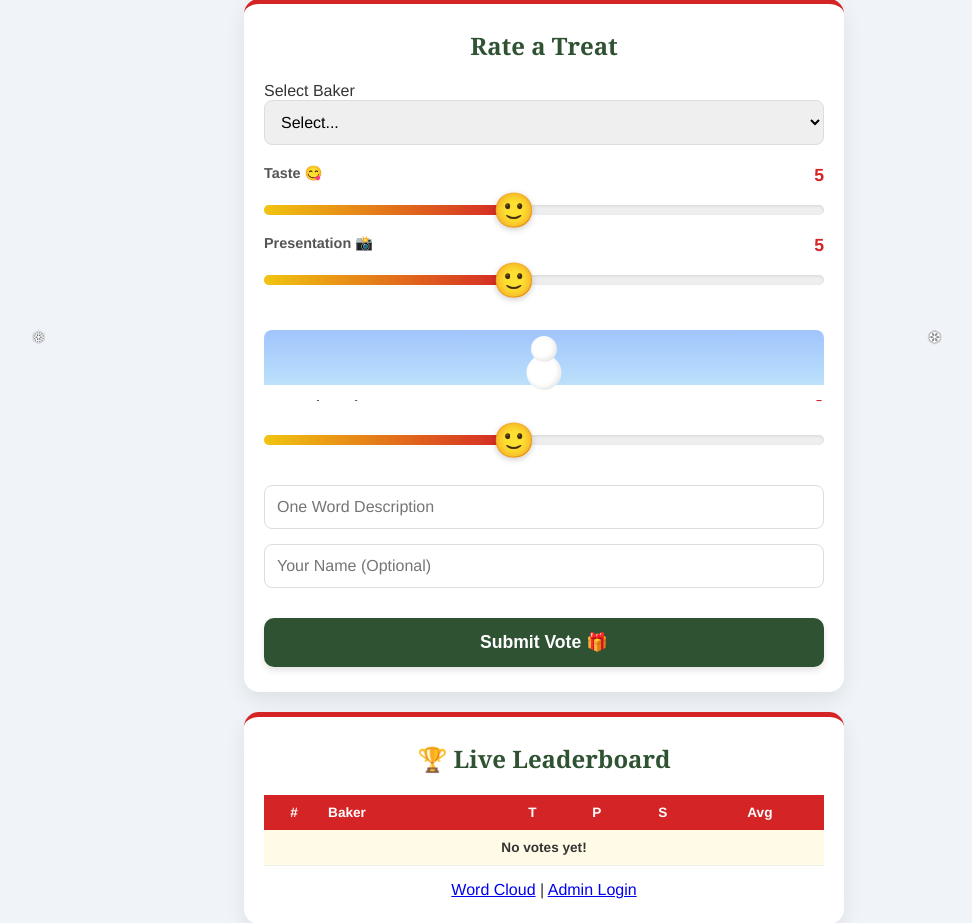
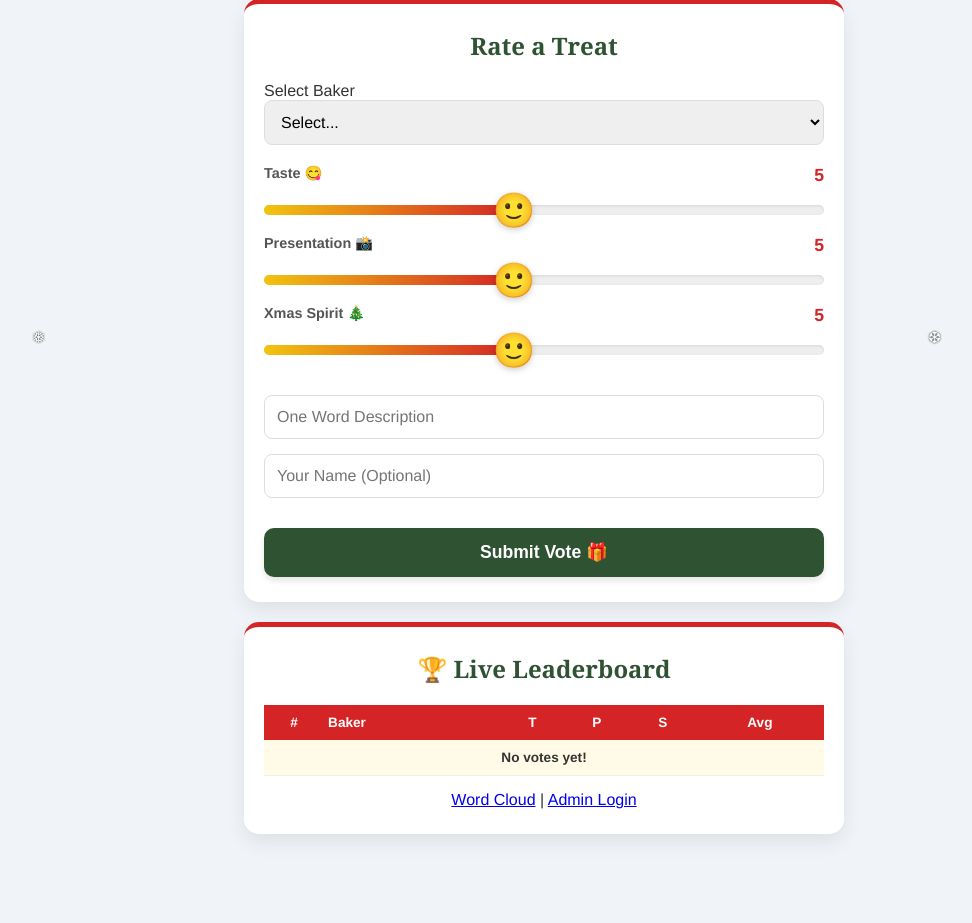
Before and after one commit to DJRivas/2025_CHRISTMAS_APP_NEW, a Flask app: page / in a window 1280 px wide. Shown: the part 85-1008 px from the top of the page, without its empty margins (96-1068 px from the left). After the commit the page ends 923 px from the top, so only its background shows below. Run offline with Flask 3, Linux system fonts and the light colour scheme; data that the repository does not hold is empty.

Commit message:
Add files via upload

```diff
--- a/app.py
+++ b/app.py
@@ -1,8 +1,8 @@
 import os, uuid, sqlite3, json
 from flask import Flask, render_template, request, jsonify, g, make_response, redirect, url_for, session
 
-# We use a new table name to avoid conflicts with the old 1-5 constraint
-TABLE_NAME = "ratings_v2"
+# UNIQUE TABLE NAME TO ENSURE FRESH DB
+TABLE_NAME = "ratings_v7"
 DATABASE = os.environ.get("DATABASE_URL", "ratings.db")
 SECRET_KEY = os.environ.get("SECRET_KEY", "santa-secret-key")
 ADMIN_PASSWORD = os.environ.get("ADMIN_PASSWORD", "Julian")
@@ -22,13 +22,11 @@
     return DEFAULT_ENTRANTS
 
 def save_entrants(names):
-    # Filter out empty lines
-    clean_names = [n.strip() for n in names if n.strip()]
+    clean = [n.strip() for n in names if n.strip()]
     try:
         with open(DATA_FILE, 'w') as f:
-            json.dump(clean_names, f)
-    except Exception as e:
-        print(f"Error saving entrants: {e}")
+            json.dump(clean, f)
+    except: pass
 
 def get_db():
     db = getattr(g, "_db", None)
@@ -41,7 +39,6 @@
 def init_db():
     with app.app_context():
         db = get_db()
-        # Create new table with 1-10 constraint
         db.execute(f"""
             CREATE TABLE IF NOT EXISTS {TABLE_NAME}(
                 id INTEGER PRIMARY KEY AUTOINCREMENT,
@@ -81,15 +78,17 @@
         s = int(data.get("spirit"))
         judge = (data.get("judge") or "").strip()[:50]
         one_word = (data.get("one_word") or "").strip().split()[0][:20]
+
+        # Device ID Fallback
         device_id = request.cookies.get("device_id")
+        if not device_id: device_id = data.get("fingerprint", str(uuid.uuid4()))
 
-        # Validation
+        # Check Limits
         if not (1 <= t <= 10 and 1 <= p <= 10 and 1 <= s <= 10):
             return jsonify({"ok": False, "error": "Ratings must be 1-10"}), 400
+
     except Exception as e:
-        return jsonify({"ok": False, "error": "Bad data"}), 400
-
-    if not (0 <= idx < len(load_entrants())): return jsonify({"ok": False}), 400
+        return jsonify({"ok": False, "error": f"Bad Data: {str(e)}"}), 400
 
     try:
         db = get_db()
@@ -139,15 +138,17 @@
 
 @app.route("/api/words")
 def api_words():
-    entrants = load_entrants()
-    db = get_db()
-    rows = db.execute(f"SELECT entrant_index, LOWER(one_word) as w, COUNT(*) as c FROM {TABLE_NAME} WHERE one_word != '' GROUP BY entrant_index, LOWER(one_word) ORDER BY c DESC").fetchall()
-    out = {}
-    for r in rows:
-        idx = r["entrant_index"]
-        if idx < len(entrants):
-            out.setdefault(entrants[idx], []).append({"word": r["w"], "count": r["c"]})
-    return jsonify(out)
+    try:
+        entrants = load_entrants()
+        db = get_db()
+        rows = db.execute(f"SELECT entrant_index, LOWER(one_word) as w, COUNT(*) as c FROM {TABLE_NAME} WHERE one_word != '' GROUP BY entrant_index, LOWER(one_word) ORDER BY c DESC").fetchall()
+        out = {}
+        for r in rows:
+            idx = r["entrant_index"]
+            if idx < len(entrants):
+                out.setdefault(entrants[idx], []).append({"word": r["w"], "count": r["c"]})
+        return jsonify(out)
+    except: return jsonify({})
 
 @app.route("/admin", methods=["GET", "POST"])
 def admin():
@@ -156,19 +157,17 @@
             session["is_admin"] = True
             return redirect(url_for("admin"))
         return render_template("admin_login.html", error="Bad Password")
+
     if not session.get("is_admin"): return render_template("admin_login.html")
 
-    # Pass entrants as a string for the textarea
     entrants_str = "\n".join(load_entrants())
     return render_template("admin_dashboard.html", entrants_str=entrants_str)
 
 @app.route("/admin/update_names", methods=["POST"])
 def update_names():
     if not session.get("is_admin"): return redirect(url_for("admin"))
-    # Split textarea by lines
-    raw_text = request.form.get("names_block", "")
-    new_names = raw_text.splitlines()
-    save_entrants(new_names)
+    raw = request.form.get("names_block", "")
+    save_entrants(raw.splitlines())
     return redirect(url_for("admin"))
 
 @app.route("/admin/reset", methods=["POST"])
--- a/static/styles.css
+++ b/static/styles.css
@@ -23,26 +23,10 @@
 
 input[type=range] { -webkit-appearance: none; width: 100%; height: 40px; background: transparent; position: absolute; z-index: 10; margin: 0; cursor: pointer; top:0; }
 input[type=range]::-webkit-slider-thumb { -webkit-appearance: none; height: 40px; width: 40px; background: transparent; }
+
 .track { position: absolute; top: 50%; left: 0; width: 100%; height: 10px; background: #eee; border-radius: 5px; transform: translateY(-50%); z-index: 1; pointer-events: none; box-shadow: inset 0 1px 3px rgba(0,0,0,0.1); }
 .track-fill { position: absolute; top: 0; left: 0; height: 100%; width: 0%; background: linear-gradient(90deg, var(--gold), var(--red)); border-radius: 5px; z-index: 2; transition: width 0.1s; }
 .thumb-emoji { position: absolute; top: 50%; left: 0; width: 40px; height: 40px; font-size: 34px; line-height: 40px; text-align: center; transform: translate(-50%, -50%); z-index: 5; pointer-events: none; transition: left 0.1s; filter: drop-shadow(0 2px 3px rgba(0,0,0,0.2)); }
-
-/* Animations Areas */
-.anim-box { height: 70px; position: relative; overflow: hidden; margin-bottom: -20px; z-index: 1; border-radius: 8px 8px 0 0; }
-
-/* Snowman Builder Animation */
-#snowman-scene { background: linear-gradient(to bottom, #a1c4fd 0%, #c2e9fb 100%); }
-#snow-ground { position: absolute; bottom: 0; width: 100%; height: 15px; background: white; }
-#snowman-wrap { position: absolute; bottom: 10px; left: 50%; transform: translateX(-50%); width: 60px; height: 80px; pointer-events: none; }
-.sb { background: white; border-radius: 50%; position: absolute; left: 50%; transform: translateX(-50%); box-shadow: inset -2px -2px 5px rgba(0,0,0,0.1); transition: all 0.3s cubic-bezier(0.34, 1.56, 0.64, 1); opacity: 0; scale: 0; bottom: 0; }
-.sb.base { width: 35px; height: 35px; z-index: 1; }
-.sb.mid { width: 26px; height: 26px; bottom: 28px; z-index: 2; }
-.sb.head { width: 20px; height: 20px; bottom: 48px; z-index: 3; position: relative; }
-.sb.visible { opacity: 1; scale: 1; }
-
-/* Snowman Face */
-.sb.head::before { content: '..'; font-weight: bold; color: #333; position: absolute; top: 4px; left: 50%; transform: translateX(-50%); letter-spacing: 3px; font-size: 10px; }
-.sb.head::after { content: ''; width: 0; height: 0; border-left: 3px solid transparent; border-right: 3px solid transparent; border-bottom: 8px solid orange; position: absolute; top: 11px; left: 50%; transform: translateX(-50%); }
 
 .table { width: 100%; border-collapse: collapse; font-size: 0.85rem; }
 .table th { background: var(--red); color: white; padding: 10px 4px; text-align: center; }
--- a/templates/admin_dashboard.html
+++ b/templates/admin_dashboard.html
@@ -2,15 +2,12 @@
 <html><head><link rel="stylesheet" href="/static/styles.css"></head><body>
 <div class="wrap"><div class="card">
 <div style="display:flex;justify-content:space-between"><h2>Admin</h2><a href="/" class="btn" style="width:auto;background:#888">Exit</a></div>
-
 <h3>Edit Participants</h3>
-<p style="font-size:0.9rem; color:#666">Add names, remove names, or edit them (e.g., "Bryan - Cookies"). <strong>One per line.</strong></p>
-
+<p style="font-size:0.9rem; color:#666">One name per line.</p>
 <form action="/admin/update_names" method="post">
   <textarea name="names_block" rows="15" style="width:100%">{{ entrants_str }}</textarea>
   <button class="btn">Save List</button>
 </form>
-
 <hr style="margin-top:30px">
 <h3>Danger Zone</h3>
 <form action="/admin/reset" method="post" onsubmit="return confirm('Delete all votes?')">
--- a/templates/index.html
+++ b/templates/index.html
@@ -37,17 +37,9 @@
             <input type="range" min="1" max="10" value="5" id="pres" oninput="updateAll('pres')">
         </div>
 
-        <div class="anim-box" id="snowman-scene" style="margin-top:30px">
-            <div id="snow-ground"></div>
-            <div id="snowman-wrap">
-                <div class="sb base" id="sb1"></div>
-                <div class="sb mid" id="sb2"></div>
-                <div class="sb head" id="sb3"></div>
-            </div>
-        </div>
-        <div class="slider-container">
-            <span class="slider-label" style="top:-35px">Xmas Spirit 🎄</span>
-            <span class="score-display" id="disp-spirit" style="top:-35px">5</span>
+        <div class="slider-container" style="margin-top:30px;">
+            <span class="slider-label">Xmas Spirit 🎄</span>
+            <span class="score-display" id="disp-spirit">5</span>
             <div class="track"><div class="track-fill" id="fill-spirit" style="width: 50%"></div></div>
             <div class="thumb-emoji" id="thumb-spirit">🙂</div>
             <input type="range" min="1" max="10" value="5" id="spirit" oninput="updateAll('spirit')">
@@ -85,14 +77,6 @@
     thumb.style.left = pct + '%';
     const emojiSet = (id === 'spirit') ? spiritEmojis : faceEmojis;
     thumb.innerText = emojiSet[val - 1];
-
-    if (id === 'spirit') {
-        const s1 = document.getElementById('sb1'), s2 = document.getElementById('sb2'), s3 = document.getElementById('sb3');
-        s1.classList.remove('visible'); s2.classList.remove('visible'); s3.classList.remove('visible');
-        if (val >= 1) s1.classList.add('visible');
-        if (val >= 4) s2.classList.add('visible');
-        if (val >= 7) s3.classList.add('visible');
-    }
 }
 
 updateAll('taste'); updateAll('pres'); updateAll('spirit');
@@ -103,13 +87,17 @@
     const oldText = btn.innerText;
     btn.innerText = "Saving..."; btn.disabled = true;
 
+    // Generate a fallback ID if cookie missing
+    const fp = 'anon-' + Math.random().toString(36).substr(2, 9);
+
     const payload = {
         entrant_index: document.getElementById('entrant').value,
         taste: document.getElementById('taste').value,
         presentation: document.getElementById('pres').value,
         spirit: document.getElementById('spirit').value,
         one_word: document.getElementById('one_word').value,
-        judge: document.getElementById('judge').value
+        judge: document.getElementById('judge').value,
+        fingerprint: fp
     };
 
     try {
```
